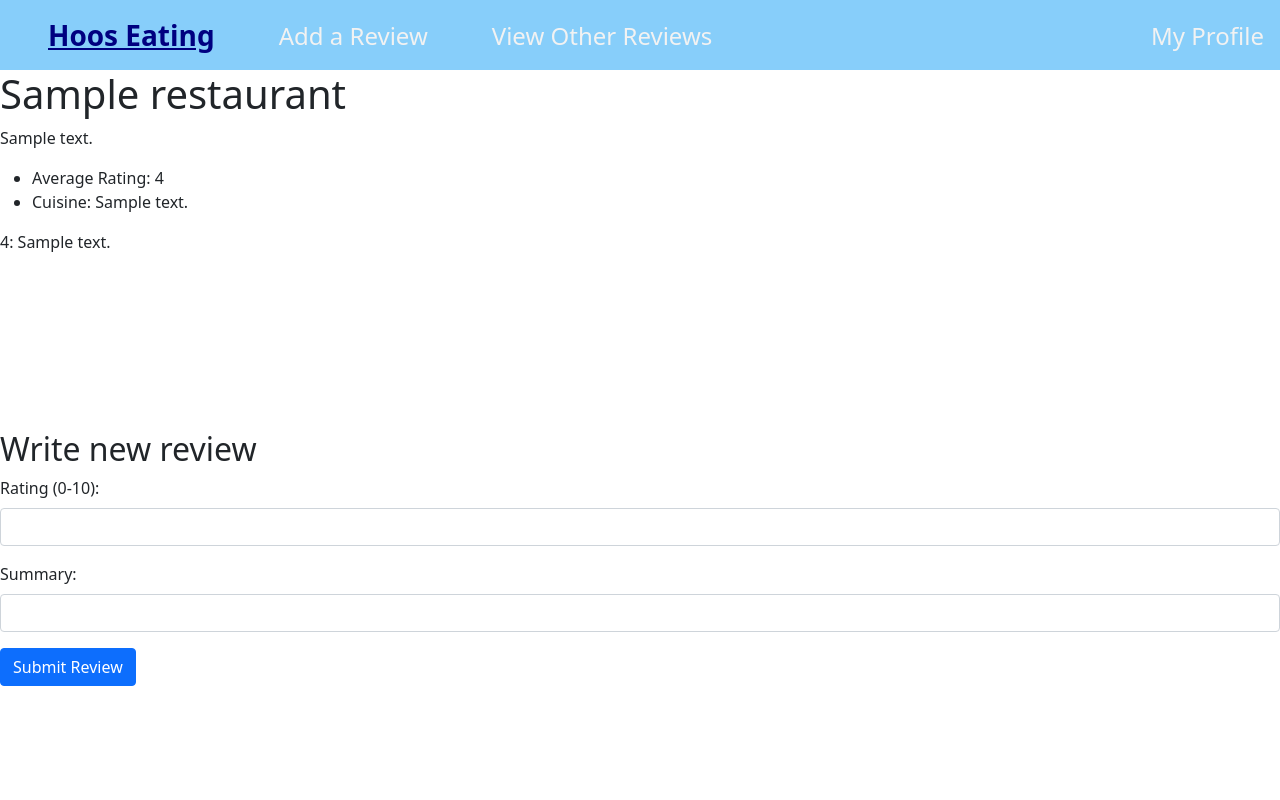
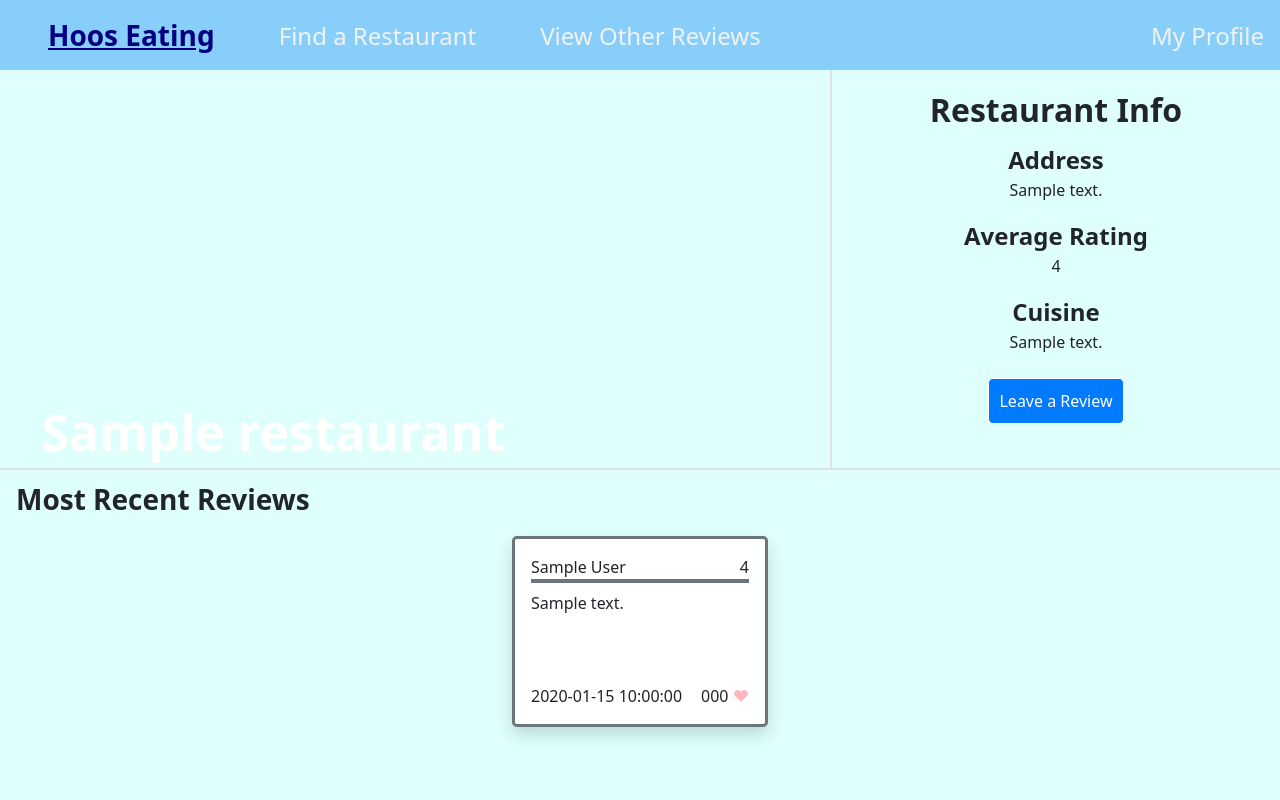
Before and after one commit to NathanStevenson/hooseating, a PHP site: page /restaurant.php?id=1 in a window 1280 px wide. Run offline with PHP 8.4, Linux system fonts and the light colour scheme; the visitor is signed in with stand-in values (Sample User, id 1); tables that the repository leaves empty or names only in its code hold one stand-in row (values such as "Sample post").

Commit message:
add rests finished + new control flow

```diff
--- a/add_restaurant.php
+++ b/add_restaurant.php
@@ -100,7 +100,7 @@
     <body style="background-color: #DFFFFD">
         <nav>
             <a href="https://www.cs.virginia.edu/~nts7bcj/hooseating/main_page.php/" class="fs-3 ps-5 fw-bold">Hoos Eating</a>
-            <a href="https://www.cs.virginia.edu/~nts7bcj/hooseating/add_review.php/" class="fs-4 mt-1 ps-5">Add a Review</a>
+            <a href="https://www.cs.virginia.edu/~nts7bcj/hooseating/add_review.php/" class="fs-4 mt-1 ps-5">Find a Restaurant</a>
             <a href="https://www.cs.virginia.edu/~nts7bcj/hooseating/view_reviews.php/" class="fs-4 mt-1 ps-5">View Other Reviews</a>
             <a href="https://www.cs.virginia.edu/~nts7bcj/hooseating/profile_page.php/" class="fs-4 mt-1 ps-5 prof">My Profile</a>
         </nav>
--- a/main_page.php
+++ b/main_page.php
@@ -126,7 +126,7 @@
     <body style="background-color: #DFFFFD">
         <nav>
             <a href="https://www.cs.virginia.edu/~nts7bcj/hooseating/main_page.php/" class="fs-3 ps-5 fw-bold">Hoos Eating</a>
-            <a href="https://www.cs.virginia.edu/~nts7bcj/hooseating/add_review.php/" class="fs-4 mt-1 ps-5">Add a Review</a>
+            <a href="https://www.cs.virginia.edu/~nts7bcj/hooseating/add_review.php/" class="fs-4 mt-1 ps-5">Find a Restaurant</a>
             <a href="https://www.cs.virginia.edu/~nts7bcj/hooseating/view_reviews.php/" class="fs-4 mt-1 ps-5">View Other Reviews</a>
             <a href="https://www.cs.virginia.edu/~nts7bcj/hooseating/profile_page.php/" class="fs-4 mt-1 ps-5 prof">My Profile</a>
         </nav>
--- a/profile_page.php
+++ b/profile_page.php
@@ -113,7 +113,7 @@
     <body style="background-color: #DFFFFD">
         <nav>
             <a href="https://www.cs.virginia.edu/~nts7bcj/hooseating/main_page.php/" class="fs-3 ps-5 fw-bold">Hoos Eating</a>
-            <a href="https://www.cs.virginia.edu/~nts7bcj/hooseating/add_review.php/" class="fs-4 mt-1 ps-5">Add a Review</a>
+            <a href="https://www.cs.virginia.edu/~nts7bcj/hooseating/add_review.php/" class="fs-4 mt-1 ps-5">Find a Restaurant</a>
             <a href="https://www.cs.virginia.edu/~nts7bcj/hooseating/view_reviews.php/" class="fs-4 mt-1 ps-5">View Other Reviews</a>
             <a href="https://www.cs.virginia.edu/~nts7bcj/hooseating/profile_page.php/" class="fs-4 mt-1 ps-5 prof">My Profile</a>
         </nav>
--- a/restaurant.php
+++ b/restaurant.php
@@ -30,10 +30,10 @@ function get_rest($id){
     return $restaurant;
 }
 
-// getting 50 most recent reviews into $reviews
+// getting the four most recent reviews for the restaurant
 function get_rest_reviews($id){
     global $db;
-    $query = "SELECT * FROM Review WHERE restaurant_id=:id ORDER BY time_published;";
+    $query = "SELECT * FROM Review WHERE restaurant_id=:id ORDER BY time_published DESC LIMIT 4;";
     $statement = $db->prepare($query);
     $statement->bindValue(':id',$id);
     $statement->execute();
@@ -44,17 +44,6 @@ function get_rest_reviews($id){
 
 $restaurant = get_rest($id);
 $reviews = get_rest_reviews($id);
-
-
-function max_rest_id(){
-    global $db;
-    $query = "SELECT MAX(rating_id) FROM Review";
-    $statement = $db->prepare($query);
-    $statement->execute();
-    $results = $statement->fetchColumn();
-    $statement->closeCursor();
-    return $results;
-}
 
 // to stop someone from spamming reviews: allow them to only have 1 review
 // per restaurant. TODO: edit review functionality
@@ -69,64 +58,15 @@ function already_reviewed($user_id){
     return $result;
 }
 
-function get_id_from_username($name){
+function get_username_from_id($id){
     global $db;
-    $query = "SELECT user_id FROM User where name=:name";
+    $query = "SELECT name FROM User where user_id=:id";
     $statement = $db->prepare($query);
-    $statement->bindValue('name', $name);
+    $statement->bindValue('id', $id);
     $statement->execute();
-    $user_id = $statement->fetch();
+    $user_name = $statement->fetch();
     $statement->closeCursor();
-    return $user_id['user_id'];
-
-}
-
-function write_review($user, $restaurant_id, $summary, $rating  ){
-    global $db;
-    $user_id = $user;
-    $rating_id = max_rest_id() + 1;
-    $numberoflikes = 0;
-
-    $query = "INSERT INTO Review VALUES (:rating_id, :user_id, :restaurant_id, :number_of_likes, :summary, :rating, NULL);";
-    $statement = $db->prepare($query);
-    $statement->bindValue(':rating_id', $rating_id);
-    $statement->bindValue(':user_id', $user_id);
-    $statement->bindValue(':restaurant_id', $restaurant_id);
-    $statement->bindValue(':number_of_likes', $numberoflikes);
-    $statement->bindValue(':summary', $summary);
-    $statement->bindValue(':rating', $rating);
-    $statement->execute();
-    $statement->closeCursor();
-
-}
-
-
-if(isset($_POST['s']) and strlen($_POST['summary']) > 0 and strlen($_POST['rating']) > 0){
-
-    $user_id = get_id_from_username($active_user);
-
-    // originally thought we shouldn't let users write 2 reviews but I cant seem to delete reviews in the db for testing purposes.
-    // if(!already_reviewed($user_id)){
-    //     echo "eligible to write a review";
-    //     $restaurant_id = $id;
-    //     $summary = $_POST['summary'];
-    //     $rating = $_POST['rating'];
-
-    //     write_review($user_id, $restaurant_id, $summary, $rating);
-    //     $url = "restaurant.php?id=".$restaurant_id;
-    //     header($url);
-
-    // }else{
-    //     echo "you've already left a review. soon we'll add a feature to edit reviews. wow";
-    // }
-
-    $restaurant_id = $id;
-    $summary = $_POST['summary'];
-    $rating = $_POST['rating'];
-
-    write_review($user_id, $restaurant_id, $summary, $rating);
-    $reviews = get_rest_reviews($id);
-    $restaurant = get_rest($id);
+    return $user_name['name'];
 }
 
 ?>
@@ -208,47 +148,93 @@ if(isset($_POST['s']) and strlen($_POST['summary']) > 0 and strlen($_POST['ratin
         margin-bottom: 0;
         }
 
+        a.button {
+            display: inline-block;
+            border: 1px solid;
+            border-radius: 5px;
+            padding: 10px;
+            text-decoration: none;
+            color: #fff;
+            background-color: #007bff;
+        }
+
+        a.button:hover {
+            background-color: #0069d9;
+        }
+
+        #heart {
+            color: lightpink;
+        }
+
+        #heart:hover{
+            color: red;
+            cursor: pointer;
+        }
+
 
         </style>
     </head>
-    <body>
+    <body style="background-color: #DFFFFD; height: 100vh;">
         <nav>
             <a href="https://www.cs.virginia.edu/~nts7bcj/hooseating/main_page.php/" class="fs-3 ps-5 fw-bold">Hoos Eating</a>
-            <a href="https://www.cs.virginia.edu/~nts7bcj/hooseating/add_review.php/" class="fs-4 mt-1 ps-5">Add a Review</a>
+            <a href="https://www.cs.virginia.edu/~nts7bcj/hooseating/add_review.php/" class="fs-4 mt-1 ps-5">Find a Restaurant</a>
             <a href="https://www.cs.virginia.edu/~nts7bcj/hooseating/view_reviews.php/" class="fs-4 mt-1 ps-5">View Other Reviews</a>
             <a href="https://www.cs.virginia.edu/~nts7bcj/hooseating/profile_page.php/" class="fs-4 mt-1 ps-5 prof">My Profile</a>
         </nav>
-    </body>
 
-        <body>
-
-            <h1><?php echo $restaurant['name']; ?></h1>
-            <p><?php echo $restaurant['address']; ?></p>
-
-            <ul>
-            <li>Average Rating: <?php echo $restaurant['avg_rating']; ?></li>
-            <li>Cuisine: <?php echo $restaurant['cuisine']; ?></li>
-            </ul>
-
-            <div style="overflow-y: scroll; height: 200px;">
-                <?php foreach ($reviews as $r): ?>
-                    <p><?php echo $r['rating'] . ': ' . $r['summary']; ?></p>
-                <?php endforeach; ?>
+        <div class='border-bottom border-2' style="height: 50vh;">
+            <!-- Background will eventually be the restaurant image on DB -->
+            <div class="d-flex align-items-end border-bottm border-end border-2" style="float: left; width: 65%; height: 50vh;">
+                <?php echo "<div style='font-size: 50px; color: white; font-weight: bold; padding-left: 5%;'>" . $restaurant['name'] . "</div>"?>
             </div>
 
+            <div style="float: right; width: 35%; height: 50vh;">
+                <div class='fw-bold fs-2 text-center mt-3'>Restaurant Info</div>
+                <div class='fw-bold fs-4 text-center mt-2'>Address</div>
+                <div class='text-center mb-3'><?php echo $restaurant['address']; ?></div>
 
-            <h2>Write new review</h2>
-            <form method="post" action="restaurant.php?id=<?php echo $id; ?>">
-            <div class="mb-3">
-                <label for="rating" class="form-label">Rating (0-10):</label>
-                <input type="number" class="form-control" id="rating" name="rating" min="0" max="10" step="0.1">
+                <div class='fw-bold fs-4 text-center'>Average Rating</div>
+                <div class='text-center mb-3'><?php echo $restaurant['avg_rating']; ?></div>
+
+                <div class='fw-bold fs-4 text-center'>Cuisine</div>
+                <div class='text-center mb-4'><?php echo $restaurant['cuisine']; ?></div>
+
+                <div class='text-center'>
+                    <a class='button' href='https://www.cs.virginia.edu/~nts7bcj/hooseating/submit_review.php?id=<?php echo $id;?>'>Leave a Review</a>
+                </div>
             </div>
-            <div class="mb-3">
-                <label for="summary" class="form-label">Summary:</label>
-                <input type="text" class="form-control" id="summary" name="summary">
-            </div>
-                <button type="submit" name ="s" id="s" class="btn btn-primary">Submit Review</button>
-            </form>
+        </div>
 
-        </body>
+        <div class="mt-2">
+            <div class="fw-bold fs-3 mb-3 ms-3">Most Recent Reviews</div>
+
+            <?php
+            echo '<div class="w-100 mx-auto mx-5 mt-3 d-flex justify-content-evenly">';
+            foreach ($reviews as $r){
+                $username = get_username_from_id($r['user_id']);
+                $summary = $r['summary'];
+                $rating = $r['rating'];
+                $num_likes = $r['number_of_likes'];
+                $time_pub = $r['time_published'];
+
+                echo"<div class='shadow border border-secondary border-3 rounded-3' style='background-color: white; width: 20%;'>
+                        <div class='m-3'>
+                            <div class='d-flex justify-content-between mb-2 border-bottom border-secondary border-4'>
+                                <div>$username</div>
+                                <div>$rating</div>
+                            </div>
+
+                            <div class='mb-2' style='height:85px;'>$summary</div>
+
+                            <div class='mb-2 d-flex justify-content-between align-self-end'>
+                                <div>$time_pub</div>
+                                <div class='d-inline'>$num_likes <div class='d-inline' id='heart' title='Like'>&hearts;</div></div>
+                            </div>
+                        </div>
+                    </div>";
+            }
+            echo '</div>';
+            ?>
+        </div>
+    </body>
 </html>
```
Also changed, not shown: add_review.php (+4 -4 lines), submit_review.php (added, +176 -0 lines).
